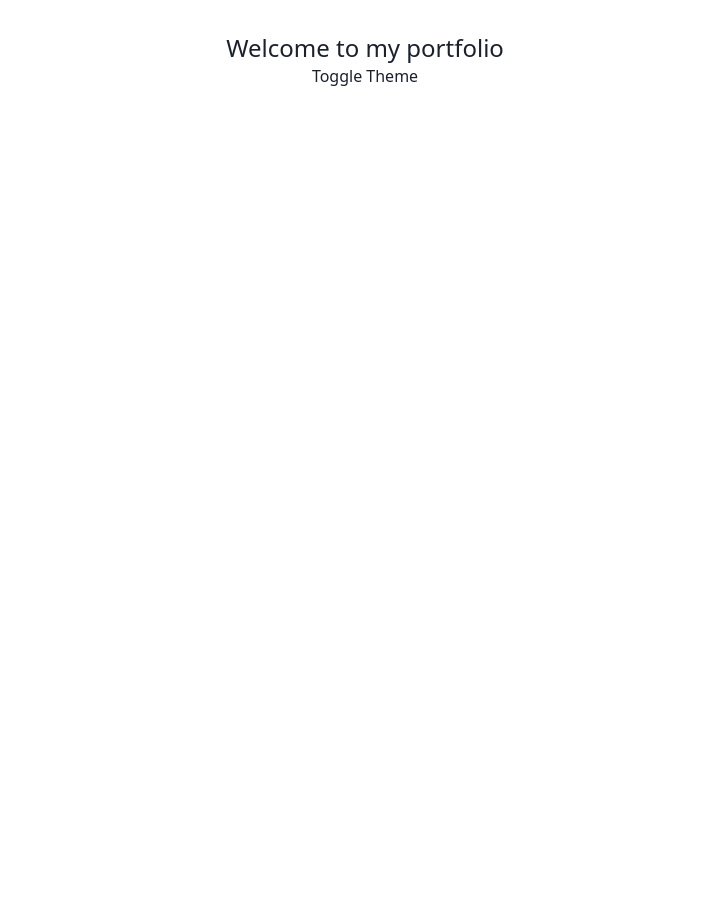
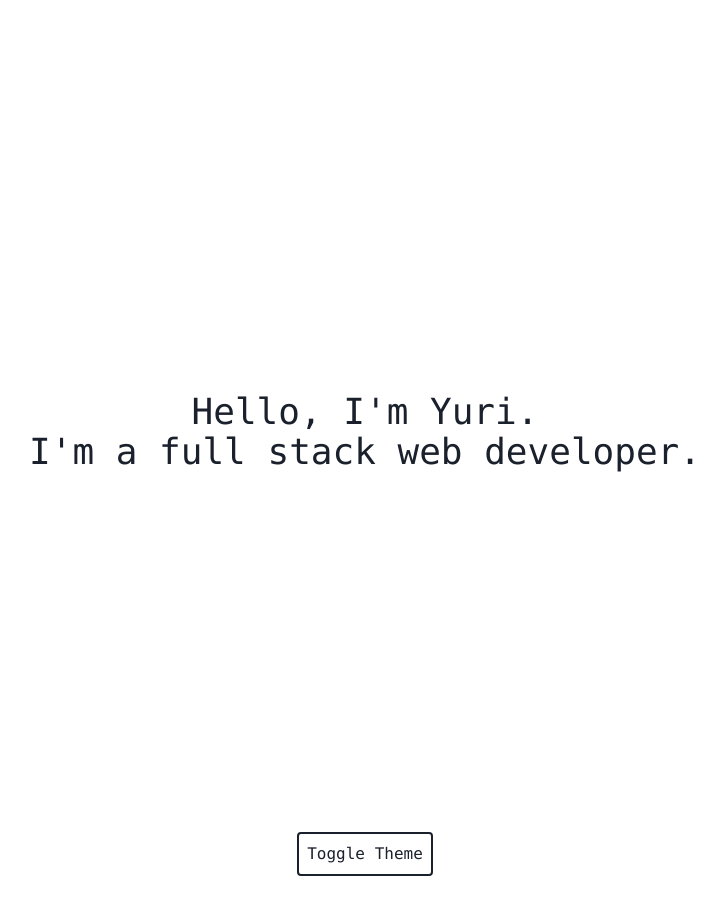
Before and after one commit to yuribychkov15/my-portfolio, a React (Vite) app: page / in a window 1280 px wide. Shown: the whole page, without its empty margins (275-999 px from the left). Before the commit the page ends 800 px from the top, so only its background shows below. Built offline with nearby package versions, Linux system fonts and the light colour scheme.

Commit message:
basic layout added

```diff
--- a/src/App.jsx
+++ b/src/App.jsx
@@ -16,10 +16,13 @@ function App() {
 
   return (
     <div>
-      <h1 className='text-2xl'>
-        Welcome to my portfolio
-      </h1>
-      <button onClick={toggleDarkMode}>
+      <div className='h-screen flex items-center justify-center'>
+        <h1 className='text-4xl font-mono'>
+          Hello, I'm Yuri.<br />
+          I'm a full stack web developer.
+        </h1>
+      </div>
+      <button className='p-2 hover:bg-gray-400 border-2 md:border-solid rounded font-mono' onClick={toggleDarkMode}>
         Toggle Theme
       </button>
     </div>
--- a/src/index.css
+++ b/src/index.css
@@ -11,10 +11,6 @@ body {
   color: white;
 }
 
-.text-gray-900 {
-  color: #1a202c;
-}
-
 .dark\:text-white {
   color: white;
 }
```
